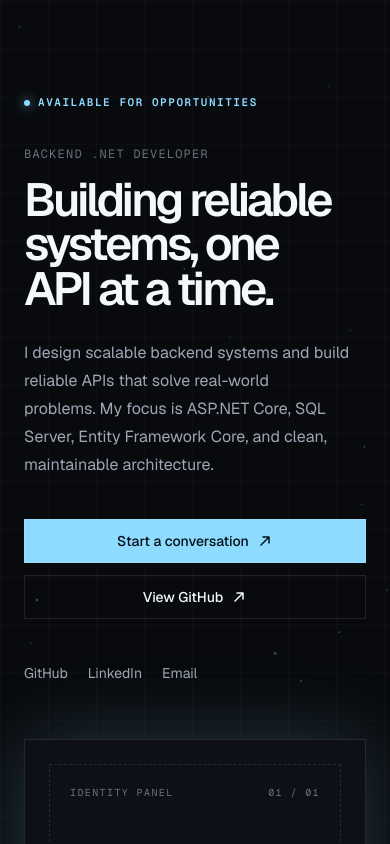
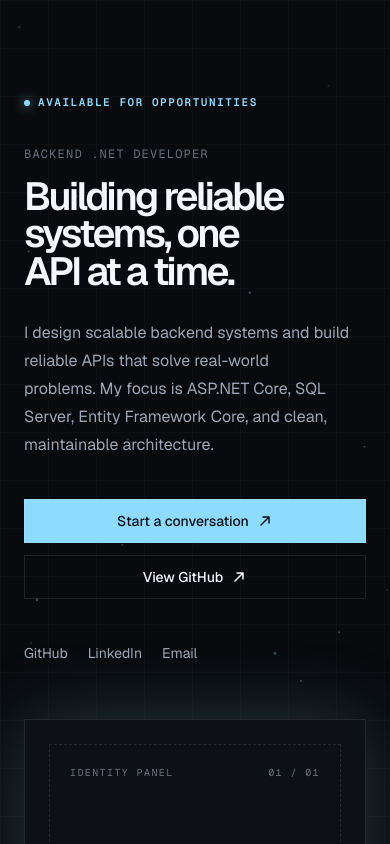
Before and after one commit to Abdo-Hafez-0/portfolio, a Next.js app: page / in a window 390 px wide. Shown: the top 844 px of the page. Built offline with nearby package versions, Linux system fonts and the light colour scheme.

Commit message:
fix: prevent hero overflow on mobile

```diff
--- a/src/components/sections/hero.tsx
+++ b/src/components/sections/hero.tsx
@@ -38,7 +38,7 @@ export function Hero() {
           </p>
           <h1
             id="hero-heading"
-            className="mt-4 max-w-3xl text-balance text-[clamp(2.9rem,7vw,5.8rem)] font-semibold leading-[0.96] tracking-[-0.065em] text-[var(--color-text-primary)]"
+            className="mt-4 max-w-3xl text-balance text-[2.45rem] font-semibold leading-[0.96] tracking-[-0.065em] text-[var(--color-text-primary)] sm:text-[clamp(3.5rem,7vw,5.8rem)]"
           >
             Building reliable systems, one API at a time.
           </h1>
```
